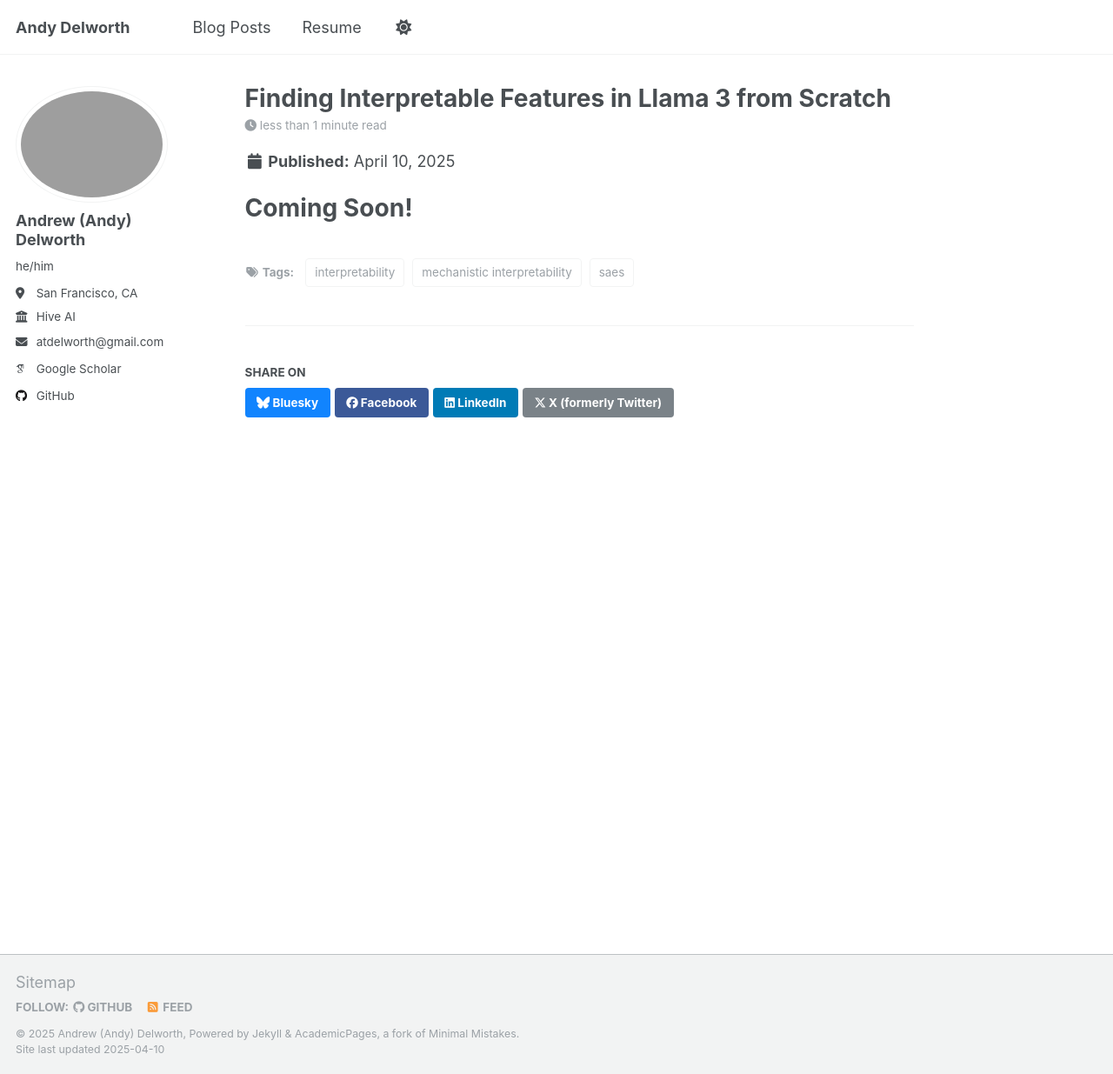
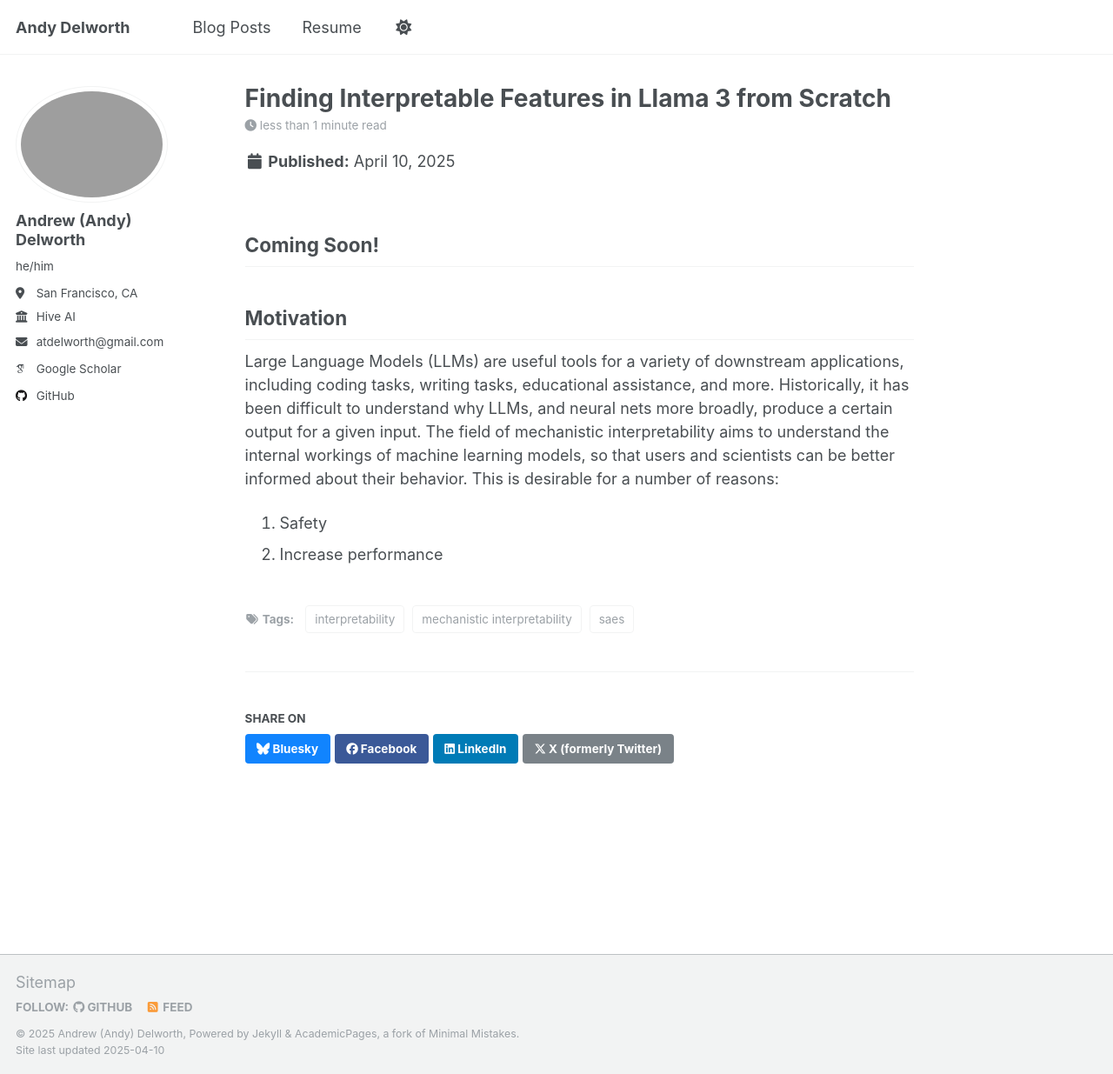
Before and after one commit to andydelworth/andydelworth.github.io, a Jekyll site: the page built from _posts/2025-04-10-training-saes.md, in a window 1280 px wide and 1235 px high. Shown: the whole window at 87% size. Built offline with Jekyll 4.4.1, drawn with Linux system fonts in a browser that asks for light colours; some web fonts are replaced.

Commit message:
start post

```diff
--- a/_pages/year-archive.html
+++ b/_pages/year-archive.html
@@ -6,7 +6,6 @@
 ---
 
 {% include base_path %}
-Coming soon!
 {% capture written_year %}'None'{% endcapture %}
 {% for post in site.posts %}
   <!-- {% unless post.title contains "hidden" %} -->
--- a/_posts/2025-04-10-training-saes.md
+++ b/_posts/2025-04-10-training-saes.md
@@ -8,15 +8,28 @@
   - saes
 ---
 
-Coming Soon!
-======
+## Coming Soon!
 
-<!--
 
-You can have many headings
-======
+<!-- hello -->
 
-Aren't headings cool?
+## Motivation
+
+Large Language Models (LLMs) are useful tools for a variety of downstream
+applications, including coding tasks, writing tasks, educational assistance,
+and more. Historically, it has been difficult to understand why LLMs, and
+neural nets more broadly, produce a certain output for a given input. The field
+of mechanistic interpretability aims to understand the internal workings of
+machine learning models, so that users and scientists can be better informed
+about their behavior. This is desirable for a number of reasons:
+
+1. Safety
+2. Increase performance
+
+
+
+
+<!-- Aren't headings cool?
 ------
 
 Here's some example code in Python:
@@ -67,7 +80,4 @@
 
 where $n$ is the number of training examples.
 
-In our code above, this is implemented using PyTorch's MSE loss:
-
-
--->
+In our code above, this is implemented using PyTorch's MSE loss: -->
```
